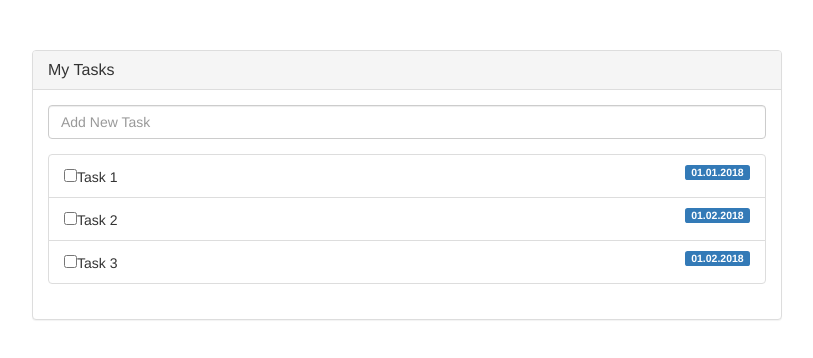
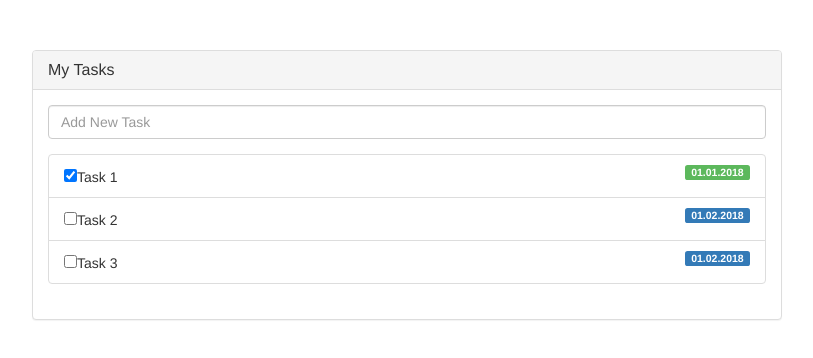
Before and after one commit to papont/tasks, an Angular app in the folder src/main/frontend/: page / in a window 1280 px wide. Shown: the top 358 px of the page, without its empty margins (233-1046 px from the left). Built offline with nearby package versions, Linux system fonts and the light colour scheme.

Commit message:
fix frontend

```diff
--- a/src/main/frontend/package.json
+++ b/src/main/frontend/package.json
@@ -45,6 +45,6 @@
     "ts-node": "~4.1.0",
     "tslint": "~5.9.1",
     "typescript": "~2.5.3",
-    "uglifyjs-webpack-plugin": "^1.1.6"
+    "uglifyjs-webpack-plugin": "^1.1.8"
   }
 }
--- a/src/main/frontend/src/app/tasks/tasks-list/task.model.ts
+++ b/src/main/frontend/src/app/tasks/tasks-list/task.model.ts
@@ -7,7 +7,7 @@ export class Task {
     constructor(id: number, name: string, completed: boolean, dueDate: string) {
         this.id = id;
         this.name = name;
-        this.completed = this.completed;
+        this.completed = completed;
         this.dueDate = dueDate;
 
     }
--- a/src/main/frontend/src/app/tasks/tasks-list/tasks-list.component.ts
+++ b/src/main/frontend/src/app/tasks/tasks-list/tasks-list.component.ts
@@ -25,7 +25,7 @@ export class TasksListComponent implements OnInit {
 
     ngOnInit() {
         this.tasks.push(new Task(1, "Task 1", true, "01.01.2018"));
-        this.tasks.push(new Task(2, "Task 2", true, "01.02.2018"));
+        this.tasks.push(new Task(2, "Task 2", false, "01.02.2018"));
         this.tasks.push(new Task(3, "Task 3", false, "01.02.2018"));
     }
 
```
Also changed, not shown: 1 other file (tests, documents, lock files or other folders).
